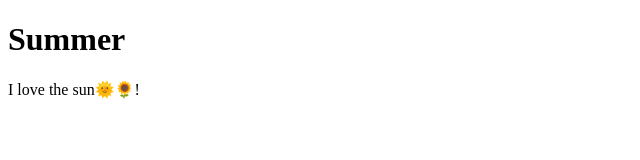
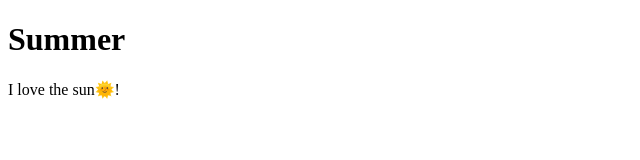
Before and after one commit to geekyaayushma/node-beginner, a website: page summer.html in a window 1280 px wide. Shown: the full height of the page, 0-640 px from the left. Drawn offline with Linux system fonts and the light colour scheme.

Commit message:
Formidable

```diff
--- a/summer.html
+++ b/summer.html
@@ -7,6 +7,6 @@
   </head>
   <body>
     <h1>Summer</h1>
-    <p>I love the sun🌞🌻!</p>
+    <p>I love the sun🌞!</p>
   </body>
 </html>
```
